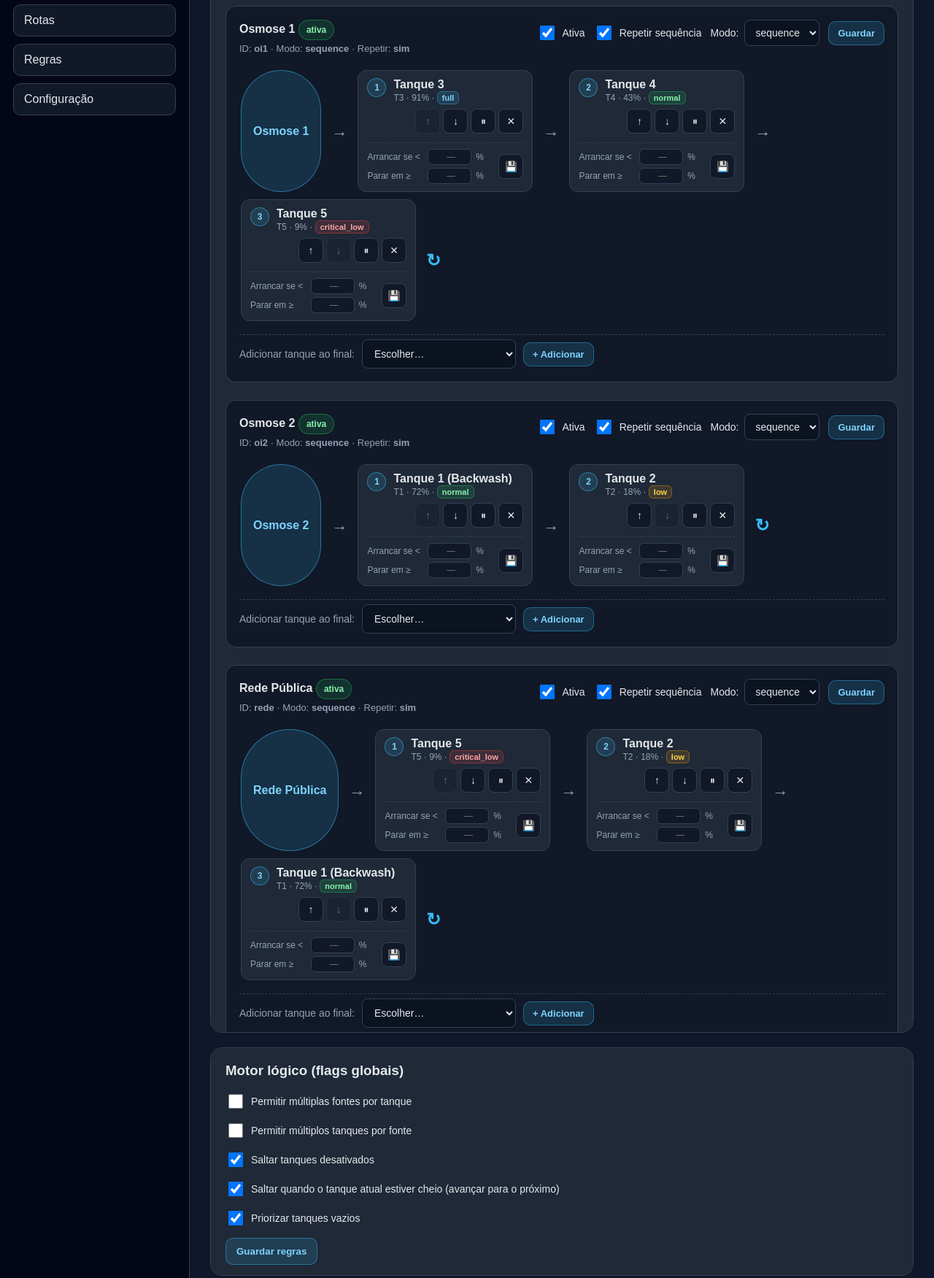
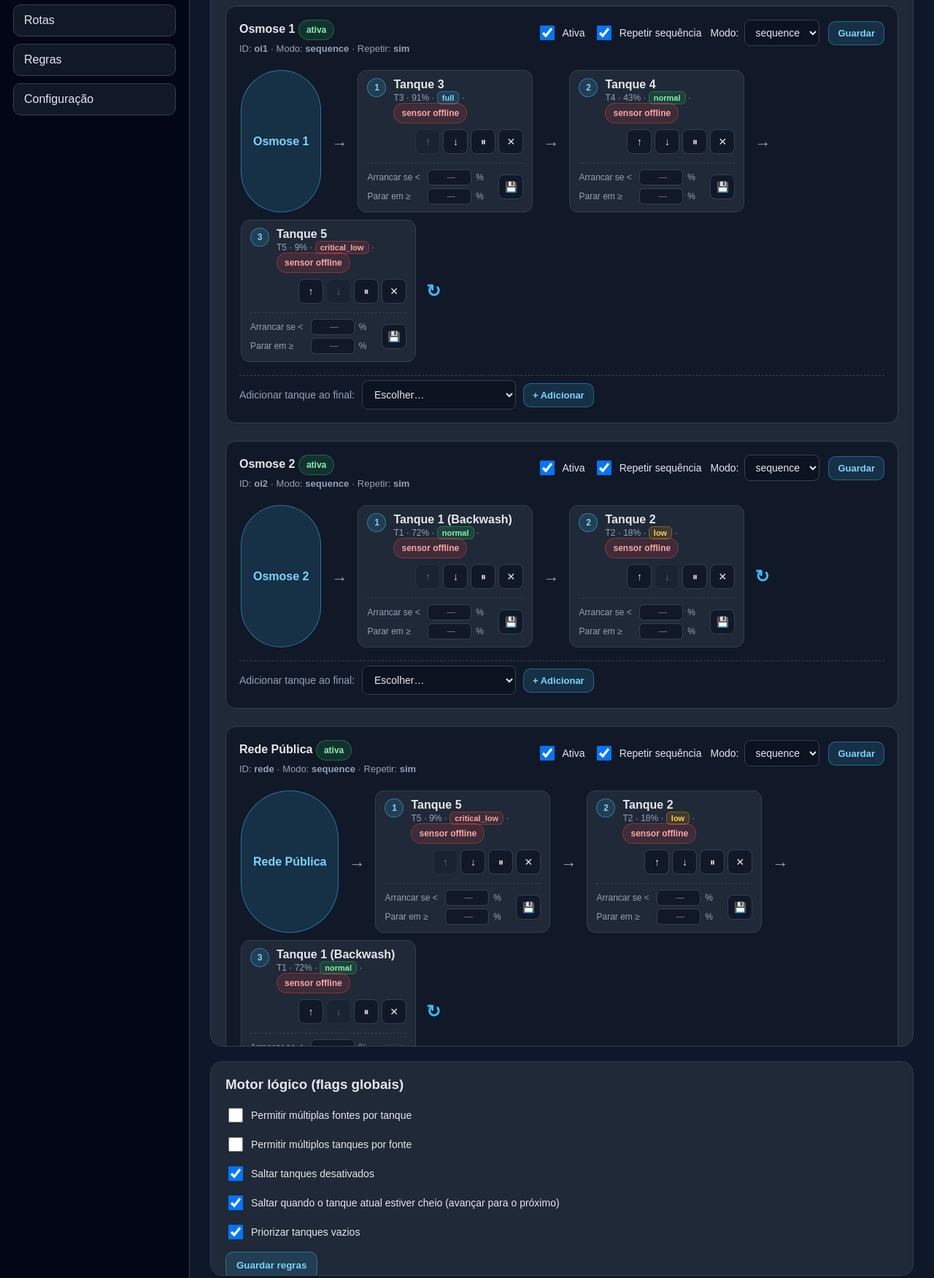
Before and after one commit to ViCor44/tank_control, a Flask app: page /rules in a window 1280 px wide. Shown: the part 249-2000 px from the top of the page at 73% size. Run offline with Flask 3, Linux system fonts and the light colour scheme.

Commit message:
Fail safe

```diff
--- a/app.py
+++ b/app.py
@@ -45,13 +45,18 @@ def enrich_tanks(tanks, tank_states):
     return enriched
 
 
-def enrich_sources(sources, source_states):
+def enrich_sources(sources, source_states, tanks=None):
     source_name_by_id = {s.get("id"): s.get("name", s.get("id")) for s in sources}
+    tank_name_by_id = {}
+    if tanks:
+        tank_name_by_id = {t.get("id"): t.get("name", t.get("id")) for t in tanks}
     enriched = []
 
     for source in sources:
         state = source_states.get(source["id"], {})
         blocked_by_id = state.get("blocked_by")
+        skipped_ids = state.get("skipped_offline_tank_ids", []) or []
+        skipped_names = [tank_name_by_id.get(tid, tid) for tid in skipped_ids]
         enriched.append({
             **source,
             "active": state.get("active", False),
@@ -63,6 +68,8 @@ def enrich_sources(sources, source_states):
             "target_reason": state.get("target_reason"),
             "blocked_by": blocked_by_id,
             "blocked_by_name": source_name_by_id.get(blocked_by_id) if blocked_by_id else None,
+            "skipped_offline_tank_ids": skipped_ids,
+            "skipped_offline_tank_names": skipped_names,
             "last_update": state.get("last_update")
         })
 
@@ -82,7 +89,7 @@ def build_dashboard_data():
     state = load_state()
 
     tanks = enrich_tanks(config.get("tanks", []), state.get("tanks", {}))
-    sources = enrich_sources(config.get("sources", []), state.get("sources", {}))
+    sources = enrich_sources(config.get("sources", []), state.get("sources", {}), tanks=config.get("tanks", []))
     routes = config.get("routes", [])
     alarms = build_tank_alarms(config, state)
 
@@ -377,7 +384,7 @@ def create_app():
         config = load_config()
         state = load_state()
 
-        sources = enrich_sources(config.get("sources", []), state.get("sources", {}))
+        sources = enrich_sources(config.get("sources", []), state.get("sources", {}), tanks=config.get("tanks", []))
         return render_template(
             "sources.html",
             sources=sources,
@@ -473,6 +480,7 @@ def create_app():
 
         enriched_sources = []
         source_states = state.get("sources", {})
+        tank_name_by_id = {t.get("id"): t.get("name", t.get("id")) for t in tanks}
         for source in sources:
             source_id = source.get("id")
             src_state = source_states.get(source_id, {})
@@ -486,6 +494,9 @@ def create_app():
                 blocking_source = get_source_by_id(sources, source_blocked_by_id)
                 if blocking_source:
                     source_blocked_by_name = blocking_source.get("name", source_blocked_by_id)
+
+            skipped_offline_ids = src_state.get("skipped_offline_tank_ids", []) or []
+            skipped_offline_names = [tank_name_by_id.get(tid, tid) for tid in skipped_offline_ids]
 
             steps = []
             for step_index, step in enumerate(source.get("sequence", [])):
@@ -501,6 +512,7 @@ def create_app():
                     "enabled": step.get("enabled", True),
                     "level_percent": tank_state.get("level_percent"),
                     "status": tank_state.get("status", "unknown"),
+                    "sensor_ok": bool(tank_state.get("sensor_ok", False)),
                     "has_route": has_route,
                     "is_current": (current_step_index == step_index) and source_active,
                     "is_target": (current_step_index == step_index) and not source_active,
@@ -528,6 +540,8 @@ def create_app():
                 "blocked_by_name": source_blocked_by_name,
                 "current_tank_name": src_state.get("current_tank_name"),
                 "current_route_relay": src_state.get("current_route_relay", 0),
+                "skipped_offline_tank_ids": skipped_offline_ids,
+                "skipped_offline_tank_names": skipped_offline_names,
             })
 
         return render_template(
--- a/services/control_service.py
+++ b/services/control_service.py
@@ -92,6 +92,7 @@ def compute_source_targets(config, state):
         source_state["desired_active"] = False
         source_state["target_reason"] = "idle"
         source_state["blocked_by"] = None
+        source_state["skipped_offline_tank_ids"] = []
 
         if not source.get("enabled", False):
             source_state["target_reason"] = "disabled"
@@ -101,6 +102,7 @@ def compute_source_targets(config, state):
 
         candidates = []
         last_reject_reason = None  # (reason, blocked_by) for UI feedback when nothing eligible
+        skipped_offline = []  # tank_ids in this source's sequence whose sensor is offline
 
         for idx, step in enumerate(sequence):
             if not step.get("enabled", True):
@@ -125,6 +127,7 @@ def compute_source_targets(config, state):
             # below. The tank's own full/empty relays are already forced OFF
             # by apply_tank_level_relays in the same situation.
             if not tank_state.get("sensor_ok", False):
+                skipped_offline.append(tank_id)
                 last_reject_reason = ("sensor_offline", None)
                 continue
 
@@ -193,6 +196,7 @@ def compute_source_targets(config, state):
                 source_state["blocked_by"] = last_reject_reason[1]
             else:
                 source_state["target_reason"] = "no_step"
+            source_state["skipped_offline_tank_ids"] = skipped_offline
             continue
 
         if prioritize_empty:
@@ -210,6 +214,7 @@ def compute_source_targets(config, state):
         source_state["desired_active"] = True
         source_state["target_reason"] = "target"
         source_state["blocked_by"] = None
+        source_state["skipped_offline_tank_ids"] = skipped_offline
         claimed_by[chosen["tank_id"]] = source_id
 
     return state
--- a/templates/rules.html
+++ b/templates/rules.html
@@ -39,10 +39,17 @@
                   <span class="pulse-dot"></span>
                   A encher {{ source.current_tank_name }} (relé {{ source.current_route_relay }})
                 </span>
+                {% if source.skipped_offline_tank_names %}
+                <span class="badge badge-status-critical_low" title="Passos anteriores foram saltados porque o sensor está offline">
+                  saltou: {{ source.skipped_offline_tank_names|join(', ') }} (sensor offline)
+                </span>
+                {% endif %}
               {% elif source.runtime_status == 'waiting' %}
                 <span class="badge badge-status-waiting">A aguardar arranque…</span>
               {% elif source.target_reason == 'blocked' and source.blocked_by_name %}
                 <span class="badge badge-status-blocked">Bloqueada por {{ source.blocked_by_name }}</span>
+              {% elif source.target_reason == 'sensor_offline' %}
+                <span class="badge badge-status-critical_low">Fail-safe — sensor(es) offline: {{ source.skipped_offline_tank_names|join(', ') }}</span>
               {% elif source.target_reason == 'no_route' %}
                 <span class="badge badge-status-no_route">Sem rota</span>
               {% elif source.target_reason == 'no_step' %}
@@ -87,7 +94,8 @@
           <div class="sequence-step {% if step.is_current %}sequence-step-active{% endif %} {% if step.is_target and not step.is_current %}sequence-step-target{% endif %} {% if not step.enabled %}sequence-step-disabled{% endif %} {% if not step.tank_exists %}sequence-step-missing{% endif %} {% if step.tank_exists and not step.has_route %}sequence-step-missing{% endif %}"
                id="rules-step-{{ source.id }}-{{ loop.index0 }}"
                data-source-id="{{ source.id }}"
-               data-step-index="{{ loop.index0 }}">
+               data-step-index="{{ loop.index0 }}"
+               data-tank-id="{{ step.tank_id }}">
             <div class="sequence-step-header">
               <span class="sequence-step-index">{{ loop.index }}</span>
               <div>
@@ -108,6 +116,9 @@
                   {% if step.level_percent is not none %}· {{ step.level_percent }}%{% endif %}
                   {% if step.status and step.status != 'unknown' %}
                   · <span class="badge-status-{{ step.status }} sequence-status-badge">{{ step.status }}</span>
+                  {% endif %}
+                  {% if step.tank_exists and step.enabled and not step.sensor_ok %}
+                  · <span class="badge badge-status-critical_low" title="Sensor offline — leituras acima são o último valor conhecido. A fonte não serve este tanque enquanto o sensor não recuperar.">sensor offline</span>
                   {% endif %}
                   {% if not step.tank_exists %}· <span style="color: var(--red);">tanque não existe</span>{% endif %}
                   {% if step.tank_exists and not step.has_route %}· <span style="color: var(--red);">sem rota</span>{% endif %}
@@ -224,13 +235,23 @@
 <script>
 function buildSourceRuntimeBadge(source) {
   if (source.active && source.current_tank_name) {
-    return `<span class="badge badge-filling"><span class="pulse-dot"></span> A encher ${source.current_tank_name} (relé ${source.current_route_relay})</span>`;
+    let html = `<span class="badge badge-filling"><span class="pulse-dot"></span> A encher ${source.current_tank_name} (relé ${source.current_route_relay})</span>`;
+    const skipped = source.skipped_offline_tank_names || [];
+    if (skipped.length > 0) {
+      html += ` <span class="badge badge-status-critical_low" title="Passos anteriores foram saltados porque o sensor está offline">saltou: ${skipped.join(", ")} (sensor offline)</span>`;
+    }
+    return html;
   }
   if (source.status === "waiting") {
     return `<span class="badge badge-status-waiting">A aguardar arranque…</span>`;
   }
   if (source.target_reason === "blocked" && source.blocked_by_name) {
     return `<span class="badge badge-status-blocked">Bloqueada por ${source.blocked_by_name}</span>`;
+  }
+  if (source.target_reason === "sensor_offline") {
+    const skipped = source.skipped_offline_tank_names || [];
+    const list = skipped.length > 0 ? skipped.join(", ") : "";
+    return `<span class="badge badge-status-critical_low">Fail-safe — sensor(es) offline${list ? ": " + list : ""}</span>`;
   }
   if (source.target_reason === "no_route") {
     return `<span class="badge badge-status-no_route">Sem rota</span>`;
@@ -241,17 +262,25 @@ function buildSourceRuntimeBadge(source) {
   return "";
 }
 
-function buildStepBadge(isCurrent, isTarget) {
+function buildStepBadge(isCurrent, isTarget, sensorOffline) {
+  const parts = [];
   if (isCurrent) {
-    return `<span class="badge badge-filling" style="margin-left: 6px;"><span class="pulse-dot"></span> a encher</span>`;
+    parts.push(`<span class="badge badge-filling" style="margin-left: 6px;"><span class="pulse-dot"></span> a encher</span>`);
+  } else if (isTarget) {
+    parts.push(`<span class="badge badge-status-waiting" style="margin-left: 6px;">a aguardar</span>`);
   }
-  if (isTarget) {
-    return `<span class="badge badge-status-waiting" style="margin-left: 6px;">a aguardar</span>`;
+  if (sensorOffline) {
+    parts.push(`<span class="badge badge-status-critical_low" style="margin-left: 6px;" title="Sensor offline — leituras acima são o último valor conhecido. A fonte não serve este tanque enquanto o sensor não recuperar.">sensor offline</span>`);
   }
-  return "";
+  return parts.join("");
 }
 
 function updateRulesRuntime(data) {
+  const sensorOkByTankId = {};
+  (data.tanks || []).forEach(tank => {
+    sensorOkByTankId[tank.id] = Boolean(tank.sensor_ok);
+  });
+
   (data.sources || []).forEach(source => {
     const runtimeEl = document.getElementById(`rules-source-runtime-${source.id}`);
     if (runtimeEl) {
@@ -271,7 +300,9 @@ function updateRulesRuntime(data) {
 
       const badgeEl = document.getElementById(`rules-step-badge-${source.id}-${idx}`);
       if (badgeEl) {
-        badgeEl.innerHTML = buildStepBadge(isCurrent, isTarget);
+        const tankId = el.dataset.tankId;
+        const sensorOffline = tankId ? sensorOkByTankId[tankId] === false : false;
+        badgeEl.innerHTML = buildStepBadge(isCurrent, isTarget, sensorOffline);
       }
     });
   });
```
